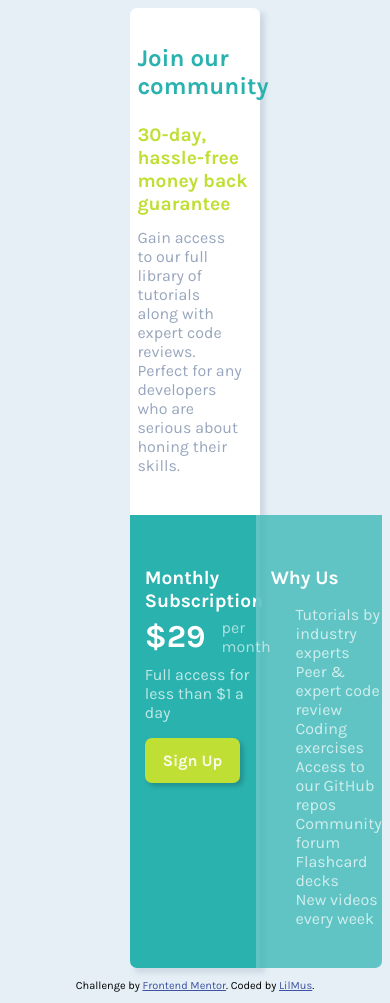
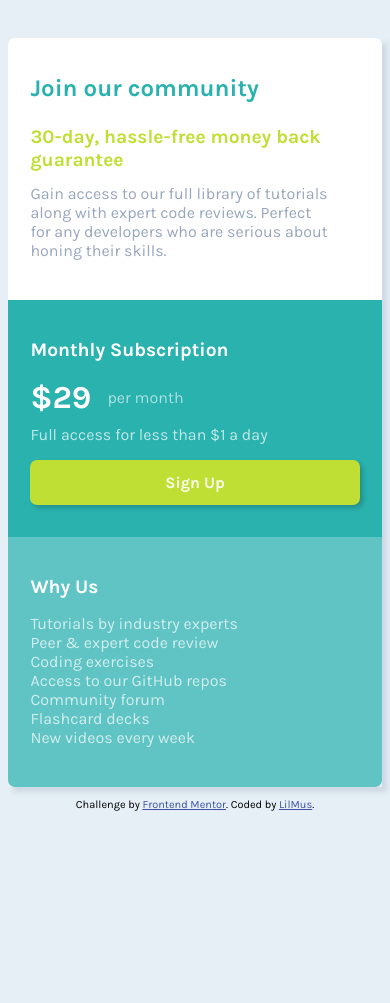
Before and after one commit to LilMus/single-price-grid-component, a plain HTML site: page index.html in a window 390 px wide. After the commit the page ends 852 px from the top, so only its background shows below. Drawn offline with Linux system fonts and the light colour scheme.

Commit message:
final version with media query

```diff
--- a/style.css
+++ b/style.css
@@ -133,3 +133,42 @@ main{
 
 .attribution { font-size: 11px; text-align: center; }
 .attribution a { color: hsl(228, 45%, 44%); }
+
+@media screen and (max-width:750px) {
+    main{
+        width: 100%;
+    }
+
+    .bottom_grid{
+        display: flex;
+        flex-direction: column;
+    }
+
+    .bottom_section:nth-child(1){
+        border-radius: 0px;
+    }
+
+    .bottom_section:nth-child(2){
+        border-bottom-left-radius: 7px;
+    }
+
+    .bottom_section h1{
+        margin-top: 0px;
+    }
+
+    .signup_button{
+        margin-bottom: 2em;
+    }
+
+    .signup_button{
+        width: 88%;
+    }
+
+    .bottom_section h1, .price, .bottom_section:nth-child(1) > p{
+        padding-left: 6%;
+    }
+
+    ul{
+        padding-left: 6%;
+    }
+}
```
